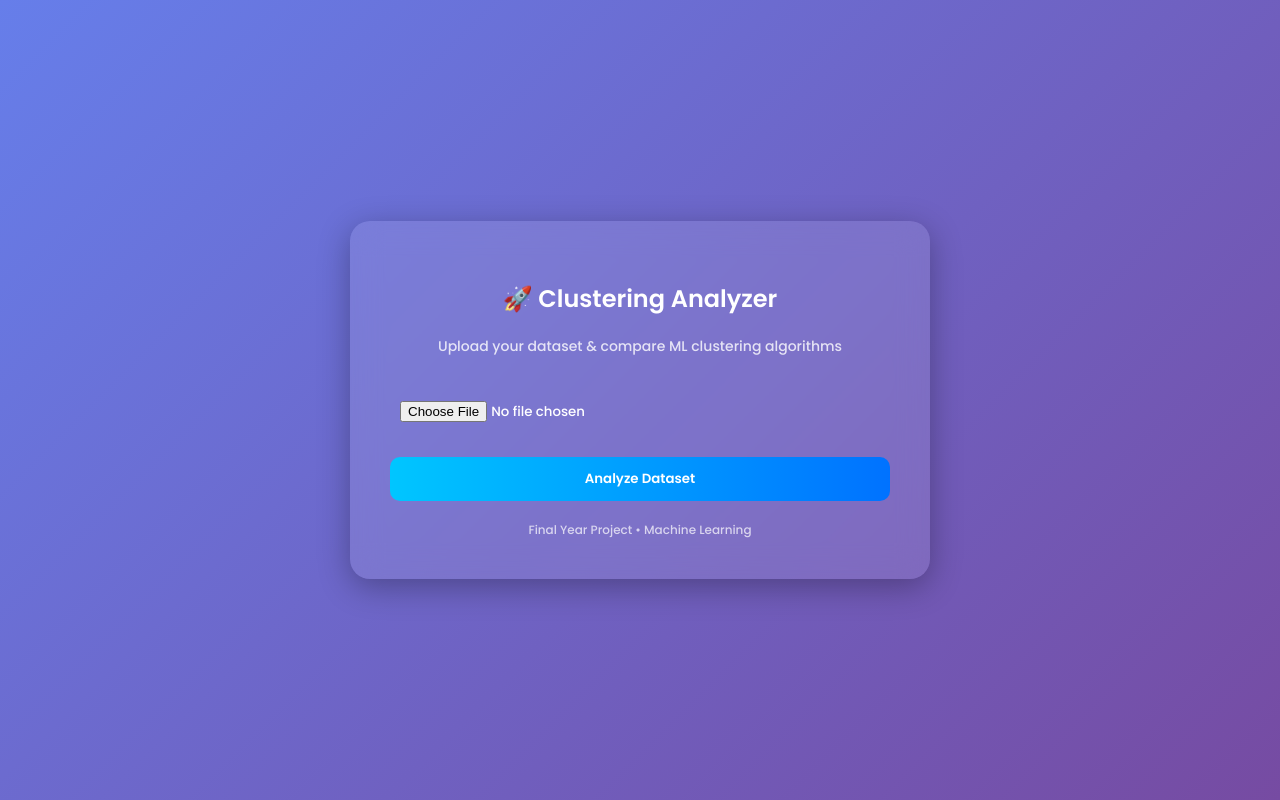
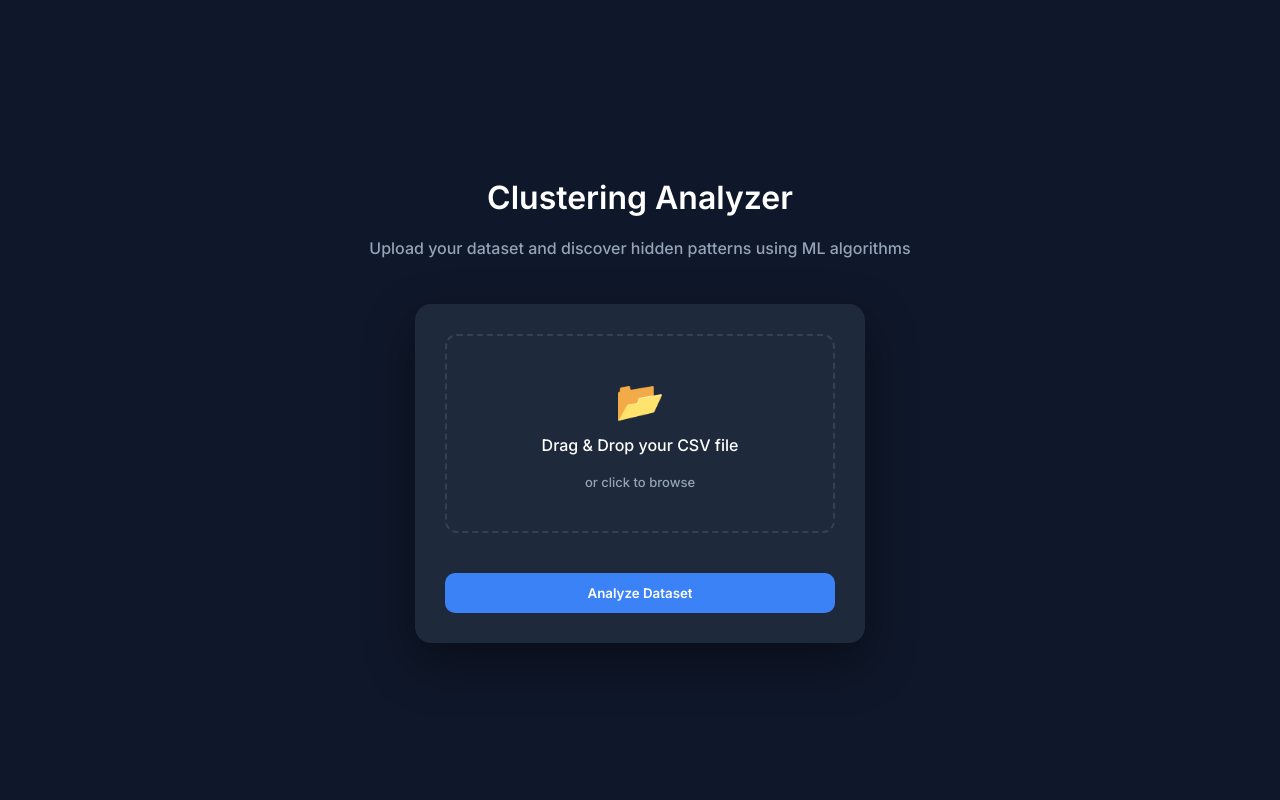
Before and after one commit to kushal1004/CLUSTERING_WEB_APP, a Flask app: page / in a window 1280 px wide. Run offline with Flask 3, Linux system fonts and the light colour scheme.

Commit message:
fix: design 1.0

```diff
--- a/static/css/style.css
+++ b/static/css/style.css
@@ -1,65 +1,113 @@
 * {
-    font-family: 'Poppins', sans-serif;
+    box-sizing: border-box;
+    font-family: 'Inter', sans-serif;
 }
 
 body {
     margin: 0;
-    height: 100vh;
-    background: linear-gradient(135deg, #667eea, #764ba2);
-    display: flex;
-    align-items: center;
-    justify-content: center;
+    background: #0f172a;
+    color: white;
 }
 
-.card {
-    backdrop-filter: blur(15px);
-    background: rgba(255, 255, 255, 0.1);
-    border-radius: 20px;
-    padding: 40px;
-    width: 90%;
-    max-width: 500px;
-    color: white;
-    box-shadow: 0 8px 32px rgba(0, 0, 0, 0.3);
+/* Layout */
+.wrapper {
+    min-height: 100vh;
+    display: flex;
+    flex-direction: column;
+    justify-content: center;
+    align-items: center;
+    padding: 20px;
 }
 
-h2 {
+/* Hero Section */
+.hero {
+    text-align: center;
+    margin-bottom: 30px;
+}
+
+.hero h1 {
+    font-size: 32px;
+    font-weight: 600;
+}
+
+.hero p {
+    color: #94a3b8;
+    margin-top: 8px;
+}
+
+/* Card */
+.upload-card {
+    background: #1e293b;
+    padding: 30px;
+    border-radius: 16px;
+    width: 100%;
+    max-width: 450px;
+    box-shadow: 0 20px 50px rgba(0, 0, 0, 0.4);
+}
+
+/* Drop Zone */
+.drop-zone {
+    border: 2px dashed #334155;
+    border-radius: 12px;
+    padding: 40px 20px;
+    text-align: center;
+    cursor: pointer;
+    transition: 0.3s;
+}
+
+.drop-zone:hover {
+    border-color: #3b82f6;
+}
+
+.drop-zone.dragover {
+    background: rgba(59, 130, 246, 0.1);
+    border-color: #3b82f6;
+}
+
+/* Upload Content */
+.upload-content .icon {
+    font-size: 40px;
+}
+
+.main-text {
+    margin-top: 10px;
+    font-weight: 500;
+}
+
+.upload-content span {
+    font-size: 13px;
+    color: #94a3b8;
+}
+
+/* File Name */
+.file-name {
+    margin-top: 15px;
+    font-size: 14px;
+    color: #38bdf8;
     text-align: center;
 }
 
-p {
-    text-align: center;
-    font-size: 14px;
-    opacity: 0.8;
-}
-
-input[type="file"] {
-    margin-top: 20px;
-    width: 100%;
-    padding: 10px;
-    border-radius: 10px;
-    border: none;
-}
-
-button {
+/* Button */
+.btn {
     margin-top: 25px;
     width: 100%;
     padding: 12px;
     border: none;
     border-radius: 10px;
-    background: linear-gradient(to right, #00c6ff, #0072ff);
+    background: #3b82f6;
     color: white;
     font-weight: 600;
     cursor: pointer;
     transition: 0.3s;
 }
 
-button:hover {
-    transform: scale(1.05);
+.btn:hover {
+    background: #2563eb;
 }
 
-.footer {
-    margin-top: 20px;
-    text-align: center;
-    font-size: 12px;
-    opacity: 0.7;
+/* Mobile */
+@media (max-width: 500px) {
+    .hero h1 {
+        font-size: 24px;
+    }
 }
--- a/templates/index.html
+++ b/templates/index.html
@@ -4,26 +4,81 @@
     <title>Clustering Analyzer</title>
     <meta name="viewport" content="width=device-width, initial-scale=1">
 
-    <!-- Google Font -->
-    <link href="https://fonts.googleapis.com/css2?family=Poppins:wght@300;500;600&display=swap" rel="stylesheet">
-    <link rel="stylesheet" href="/static/css/style.css">
+    <link href="https://fonts.googleapis.com/css2?family=Inter:wght@300;500;600&display=swap" rel="stylesheet">
+    <link rel="stylesheet" href="{{ url_for('static', filename='css/style.css') }}">
 </head>
 
 <body>
 
-<div class="card">
-    <h2>🚀 Clustering Analyzer</h2>
-    <p>Upload your dataset & compare ML clustering algorithms</p>
+<div class="wrapper">
 
-    <form action="/upload" method="post" enctype="multipart/form-data">
-        <input type="file" name="dataset" accept=".csv" required>
-        <button type="submit">Analyze Dataset</button>
-    </form>
+    <div class="hero">
+        <h1>Clustering Analyzer</h1>
+        <p>Upload your dataset and discover hidden patterns using ML algorithms</p>
+    </div>
 
-    <div class="footer">
-        Final Year Project • Machine Learning
+    <div class="upload-card">
+
+        <form action="/upload" method="post" enctype="multipart/form-data" id="uploadForm">
+
+            <div class="drop-zone" id="dropZone">
+                <input type="file" name="dataset" id="fileInput" accept=".csv" hidden required>
+
+                <div class="upload-content">
+                    <div class="icon">📂</div>
+                    <p class="main-text">Drag & Drop your CSV file</p>
+                    <span>or click to browse</span>
+                </div>
+            </div>
+
+            <div class="file-name" id="fileName"></div>
+
+            <button type="submit" class="btn">
+                Analyze Dataset
+            </button>
+
+        </form>
+
     </div>
+
 </div>
+
+<script>
+const dropZone = document.getElementById("dropZone");
+const fileInput = document.getElementById("fileInput");
+const fileName = document.getElementById("fileName");
+
+// Click to open file
+dropZone.addEventListener("click", () => fileInput.click());
+
+// Drag over
+dropZone.addEventListener("dragover", (e) => {
+    e.preventDefault();
+    dropZone.classList.add("dragover");
+});
+
+// Drag leave
+dropZone.addEventListener("dragleave", () => {
+    dropZone.classList.remove("dragover");
+});
+
+// Drop file
+dropZone.addEventListener("drop", (e) => {
+    e.preventDefault();
+    fileInput.files = e.dataTransfer.files;
+    updateFileName();
+    dropZone.classList.remove("dragover");
+});
+
+// File select
+fileInput.addEventListener("change", updateFileName);
+
+function updateFileName() {
+    if (fileInput.files.length > 0) {
+        fileName.textContent = "Selected: " + fileInput.files[0].name;
+    }
+}
+</script>
 
 </body>
 </html>
```
Also changed, not shown: static/css/result.css (+34 -35 lines), static/plots/dbscan.png, static/plots/elbow.png, static/plots/hierarchical.png, static/plots/kmeans.png.
